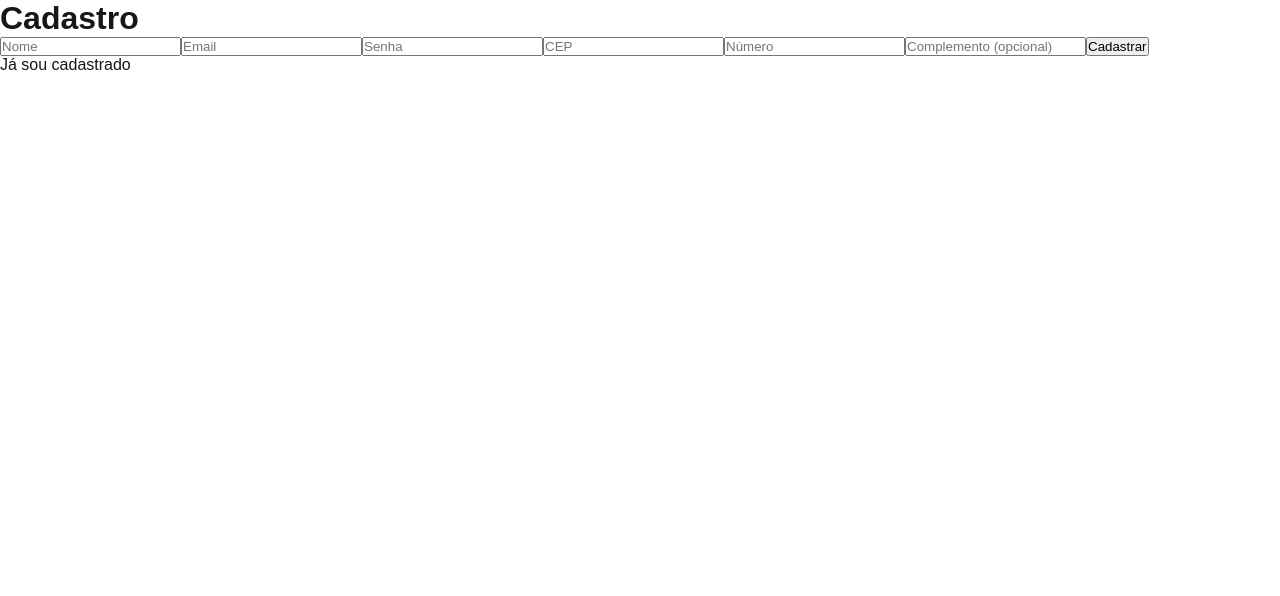
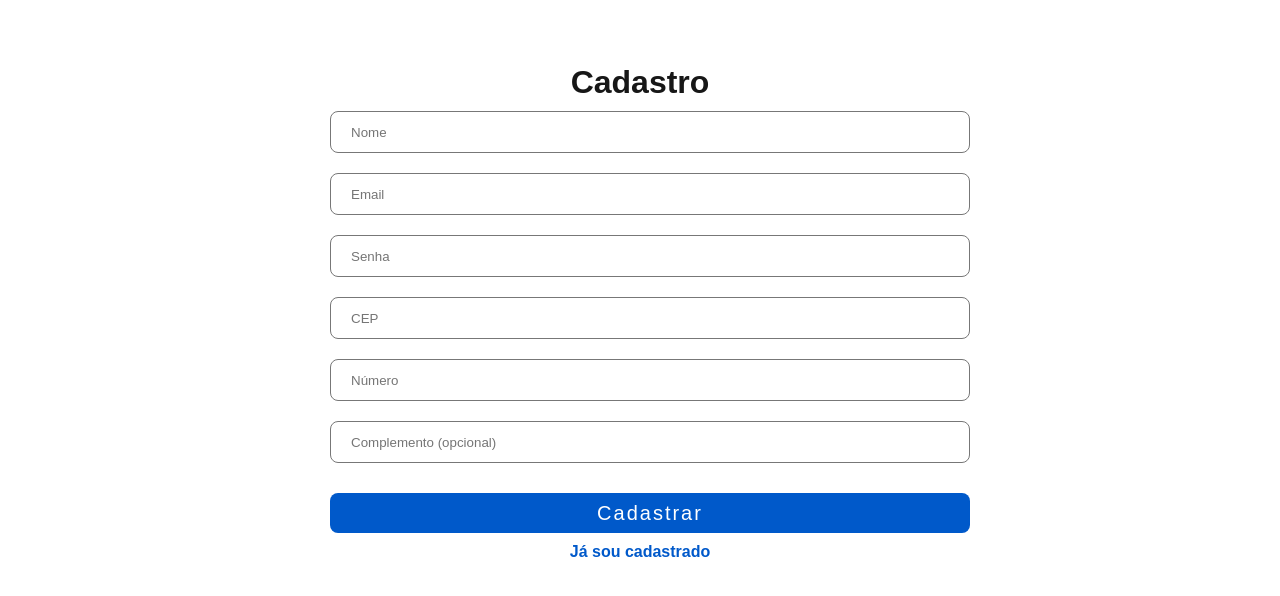
Before and after one commit to caique-oliveira/search-via-cep, a Next.js app in the folder via-cep/: page /login in a window 1280 px wide. Shown: the top 596 px of the page. Built offline with nearby package versions, Linux system fonts and the light colour scheme.

Commit message:
feature/via-cep create styled-components

```diff
--- /dev/null
+++ b/via-cep/src/app/login/login.styled.ts
@@ -0,0 +1,42 @@
+import styled from 'styled-components';
+
+export const FormLogin = styled.form`
+
+    & input {
+      width: 100%;
+      height: 40px;
+      border-radius: 8px;
+      border: 1px solid #777;
+      padding: 20px;
+      margin: 10px;
+    }
+
+    & button {
+      width: 100%;
+      height: 40px;
+      margin: 10px;
+      border-radius: 8px;
+      border: 1px solid #777;
+      background: #0059ca;
+      border: none;
+      color: #fff;
+      font-size: 20px;
+      letter-spacing: 2px;
+      margin-top: 20px;
+    }
+`;
+
+export const ContainerLogin = styled.div`
+    margin: 0 auto;
+    display: block;
+    text-align: center;
+    align-items: center;
+    justify-content: center;
+    width: 50%;
+    margin-top: 5%;
+
+    & a {
+        color: #0059ca;
+        font-weight: 600;
+    }
+`;
--- a/via-cep/src/app/login/page.tsx
+++ b/via-cep/src/app/login/page.tsx
@@ -2,6 +2,7 @@
 import { useState } from 'react';
 import { useRouter } from 'next/navigation';
 import axios from 'axios';
+import * as S from './login.styled';
 
 interface FormData {
   name: string;
@@ -81,9 +82,9 @@ const LoginPage: React.FC = () => {
   };
 
   return (
-    <div>
+    <S.ContainerLogin>
       <h1>{isLogin ? 'Login' : 'Cadastro'}</h1>
-      <form onSubmit={handleSubmit}>
+      <S.FormLogin onSubmit={handleSubmit}>
         {!isLogin && (
           <input
             name="name"
@@ -142,11 +143,11 @@ const LoginPage: React.FC = () => {
         )}
 
         <button type="submit">{isLogin ? 'Login' : 'Cadastrar'}</button>
-      </form>
+      </S.FormLogin>
       <a href="#" onClick={() => setIsLogin(!isLogin)}>
         {isLogin ? 'Ainda não sou cadastrado' : 'Já sou cadastrado'}
       </a>
-    </div>
+    </S.ContainerLogin>
   );
 };
 
```
Also changed, not shown: via-cep/src/app/components/AddressForm.styled.ts (+32 -1 lines), via-cep/src/app/components/AddressForm.tsx (+8 -2 lines), via-cep/src/app/components/AddressList.tsx (+8 -3 lines), via-cep/src/app/components/MapComponent.tsx (+16 -6 lines), via-cep/src/app/dashboard/page.tsx (+16 -3 lines).
